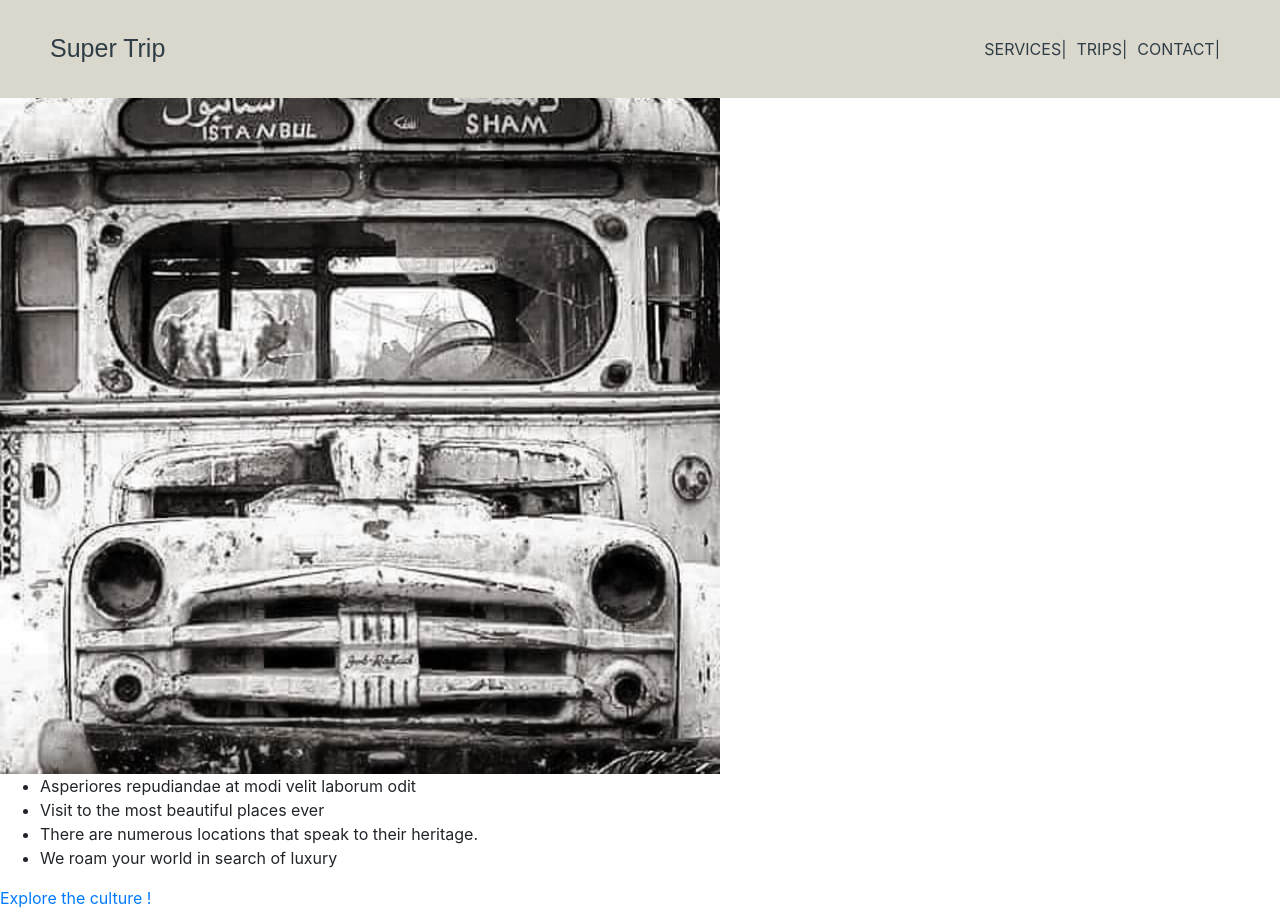
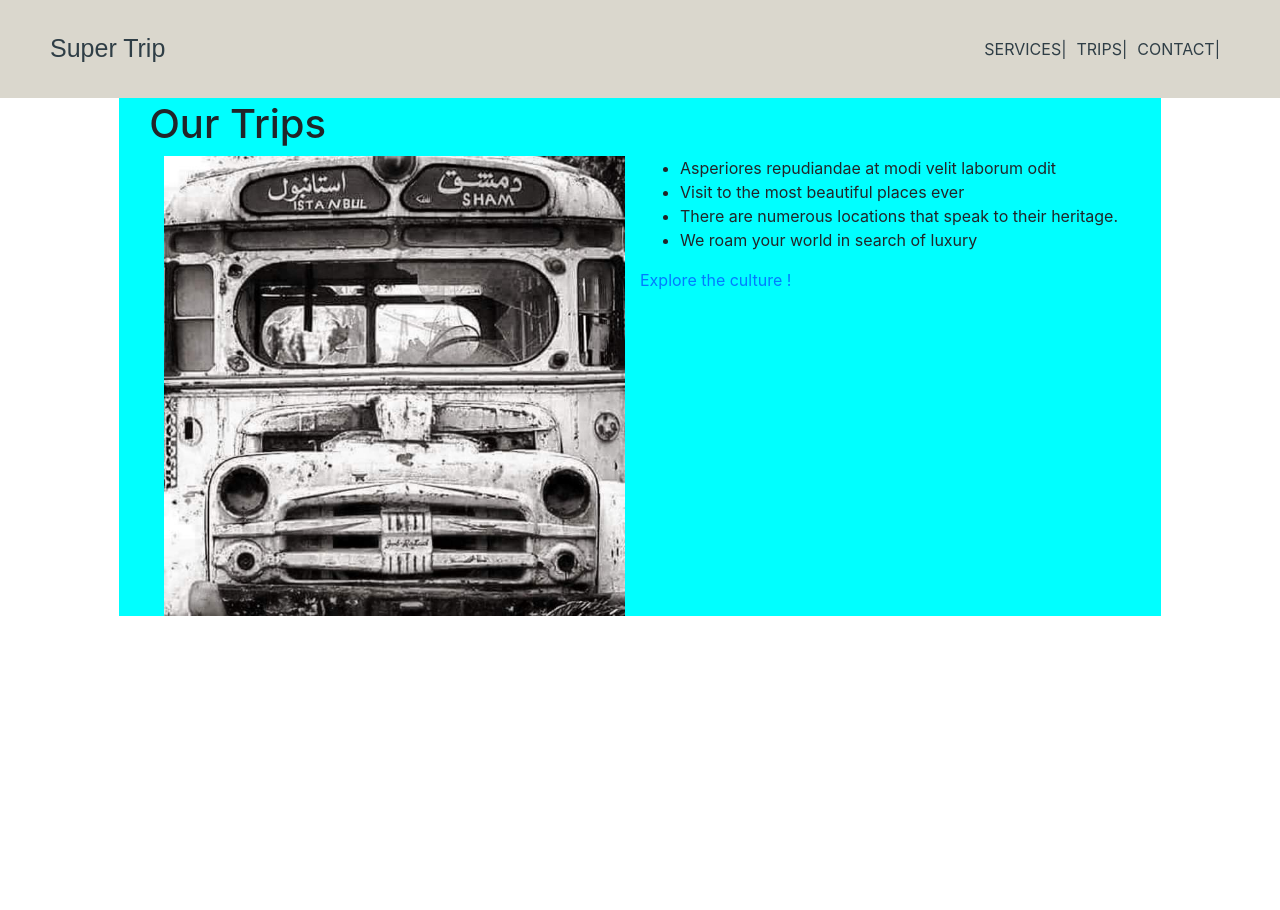
Before and after one commit to Tarek994/bg-React, a React (Create React App) app: page / in a window 1280 px wide. After the commit the page ends 800 px from the top, so only its background shows below. Built offline with nearby package versions, Linux system fonts and the light colour scheme.

Commit message:
style(Trip): customize the columns of the trip sections

```diff
--- a/src/Components/trip/Trip.jsx
+++ b/src/Components/trip/Trip.jsx
@@ -1,19 +1,21 @@
 import damas from "../../assets/damas.jpeg"
+import "./Trip.css";
 
 
 const Trip = () => {
   return (
 
-    <div className="trip">
-        <div className="trip-title">
+    <div className="trip col-lg-12">
+      <div className="main-trip col-lg-10">
+          <div className="trip-title col-lg-12">
                   <h1> Our Trips</h1>
           </div>
 
-        <div className="trip-items">
-        <img className="trip-image" src={damas} alt="" />
-        </div>
+        <div className="trip-items col-lg-12">
+          <img className="trip-image col-lg-6 " src={damas} alt="" />
 
-        <div className="trip-description">
+
+            <div className="trip-description ">
               <ul className="trip-list">
                 <li> Asperiores repudiandae at modi velit laborum odit</li>
                 <li> Visit to the most beautiful places ever</li>
@@ -25,7 +27,8 @@ const Trip = () => {
               </a>
 
             </div>
-
+        </div>
+      </div>
     </div>
 
   )
```
Lines whose indentation alone changed are shown as unchanged.
